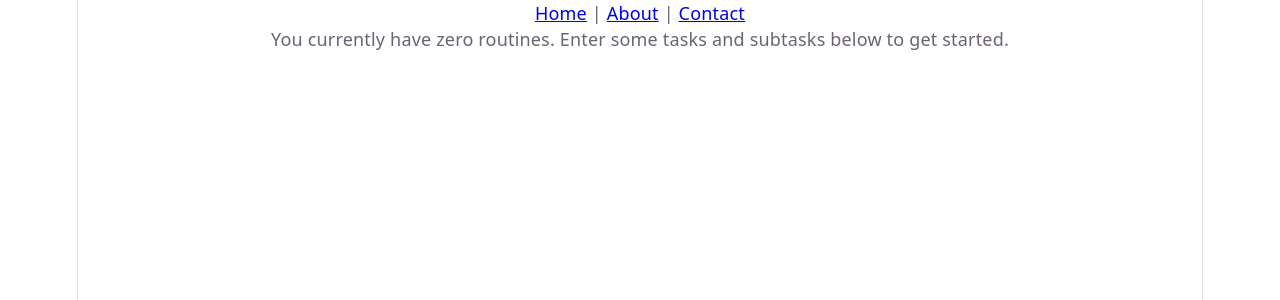
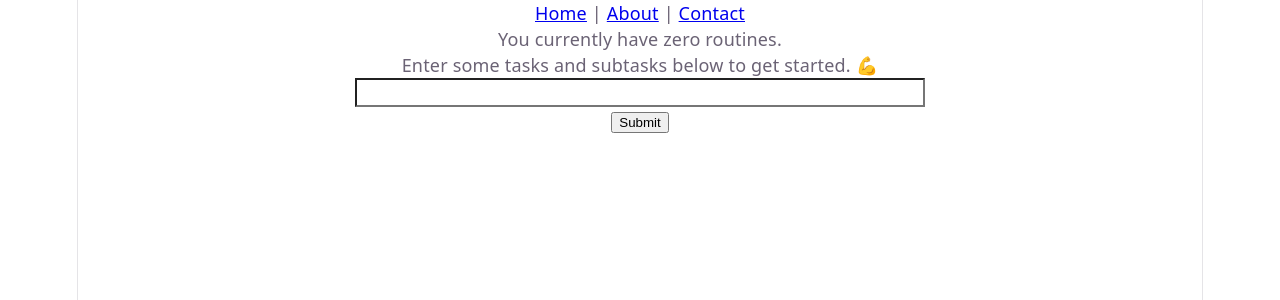
Before and after one commit to brandonodouglas/Hyperfocus, a React (Vite) app: page / in a window 1280 px wide. Both pictures are taken after a click on the button "START". Shown: the top 300 px of the page. Built offline with nearby package versions, Linux system fonts and the light colour scheme.

Commit message:
user can now add routines in the routines page as a list

```diff
--- a/src/App.jsx
+++ b/src/App.jsx
@@ -56,12 +56,35 @@ function Contact() {
   return <h1>Contact Page</h1>
 }
 
+
+let nextId = 0;
+
 function MyRoutines() {
+  const [input, setInput] = useState('');
+  const [routines, setRoutines] = useState([]);
+    const listItems = routines.map(routine => <p>{routine}</p>)
+
+
   return (<>
-  <p>You currently have zero routines. Enter some tasks and subtasks below to get started.</p>
+    <p>You currently have zero routines.</p>
+    <p>Enter some tasks and subtasks below to get started. 💪</p>
+    <div className="center">
+      <input style={{ backgroundColor: 'white', color: 'black', width: '50%', fontSize: '20px' }} value={input} onChange={e => setInput(e.target.value)} />
+      <br></br>
+      <button onClick={() => {
+        setRoutines([...routines, { id: nextId++, input: input }])
+        console.log(routines)
+      }}>
+        Submit
+      </button>
 
+        {routines.map(routine => (
+          <li>{routine.input}</li>
+        ))}
+
+    </div>
   </>
-)
+  )
 }
 
 function App() {
@@ -73,7 +96,6 @@ function App() {
         <Link to="/about">About</Link> |{" "}
         <Link to="/contact">Contact</Link>
       </nav>
-
       {/* Routes */}
       <Routes>
         <Route path="/" element={<Home />} />
@@ -82,7 +104,6 @@ function App() {
         <Route path="/myroutines" element={<MyRoutines />} />
       </Routes>
     </BrowserRouter>
-
   );
 }
 
```
